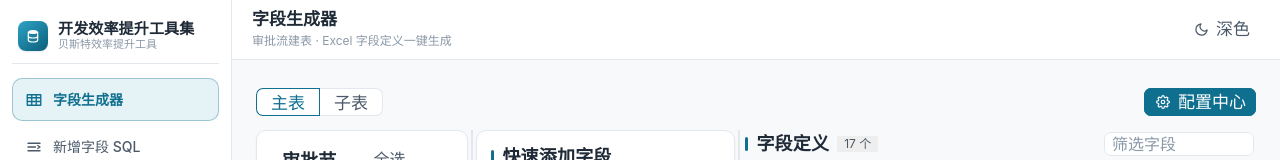
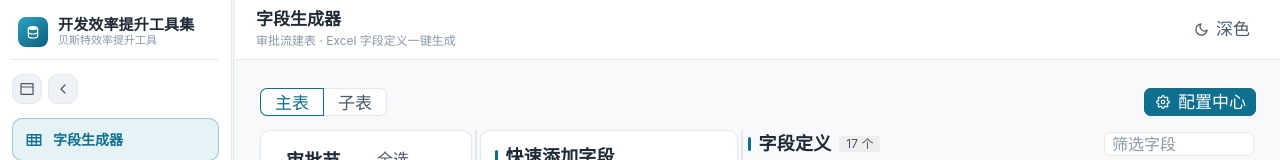
Before and after one commit to zythub/zdscq_zyt, a Vue app: page /#/field-generator in a window 1280 px wide. Shown: the top 160 px of the page. Built offline with nearby package versions, Linux system fonts and the light colour scheme.

Commit message:
feat: 左侧菜单支持收起 + 左/顶布局切换 + 拖拽调宽度（持久化到 localStorage）；清理 json-formatter 死 CSS

```diff
--- a/src/layouts/ToolLayout.vue
+++ b/src/layouts/ToolLayout.vue
@@ -1,5 +1,5 @@
 <script setup lang="ts">
-import { computed } from 'vue';
+import { computed, ref } from 'vue';
 import { useRoute, useRouter } from 'vue-router';
 import { NButton } from 'naive-ui';
 import type { ToolMeta } from '@/router';
@@ -10,6 +10,85 @@ const emit = defineEmits<{ (e: 'toggle-theme'): void }>();
 
 const router = useRouter();
 const route = useRoute();
+
+// ── 布局偏好（持久化到 localStorage，刷新后仍记住）──
+type Layout = 'side' | 'top';
+const LAYOUT_KEY = 'effkit.layout';
+const COLLAPSE_KEY = 'effkit.sidebar.collapsed';
+const WIDTH_KEY = 'effkit.sidebar.width';
+
+function readStore(k: string, fallback: string): string {
+  try {
+    const v = localStorage.getItem(k);
+    return v === null ? fallback : v;
+  } catch {
+    return fallback;
+  }
+}
+function writeStore(k: string, v: string): void {
+  try {
+    localStorage.setItem(k, v);
+  } catch {
+    /* 忽略（隐私模式等） */
+  }
+}
+
+const layout = ref<Layout>((readStore(LAYOUT_KEY, 'side') as Layout) || 'side');
+const collapsed = ref<boolean>(readStore(COLLAPSE_KEY, 'false') === 'true');
+const sideWidth = ref<number>(Number(readStore(WIDTH_KEY, '232')) || 232);
+
+function toggleLayout(): void {
+  layout.value = layout.value === 'side' ? 'top' : 'side';
+  writeStore(LAYOUT_KEY, layout.value);
+}
+function toggleCollapse(): void {
+  collapsed.value = !collapsed.value;
+  writeStore(COLLAPSE_KEY, String(collapsed.value));
+}
+function persistWidth(): void {
+  writeStore(WIDTH_KEY, String(sideWidth.value));
+}
+
+// 拖动调整侧栏宽度（仅「左侧菜单」布局且未收起时生效）
+function startResize(e: PointerEvent): void {
+  if (layout.value !== 'side' || collapsed.value) return;
+  e.preventDefault();
+  const startX = e.clientX;
+  const startW = sideWidth.value;
+  const onMove = (ev: PointerEvent) => {
+    const next = Math.max(180, Math.min(460, Math.round(startW + (ev.clientX - startX))));
+    sideWidth.value = next;
+  };
+  const onUp = () => {
+    document.removeEventListener('pointermove', onMove);
+    document.removeEventListener('pointerup', onUp);
+    document.body.style.cursor = '';
+    document.body.style.userSelect = '';
+    persistWidth();
+  };
+  document.addEventListener('pointermove', onMove);
+  document.addEventListener('pointerup', onUp);
+  document.body.style.cursor = 'col-resize';
+  document.body.style.userSelect = 'none';
+}
+
+// 侧栏内联宽度（仅左侧布局生效；收起时固定为图标轨道宽度）
+const sideStyle = computed(() => {
+  if (layout.value !== 'side') return {};
+  return { width: (collapsed.value ? 56 : sideWidth.value) + 'px' };
+});
+
+// 收起按钮图标：随布局/状态变化（左栏用左右箭头，顶部用上下箭头）
+const collapseIcon = computed(() => {
+  if (layout.value === 'side') {
+    return collapsed.value ? 'M9 6l6 6-6 6' : 'M15 6l-6 6 6 6';
+  }
+  return collapsed.value ? 'M6 15l6-6 6 6' : 'M6 9l6 6 6-6';
+});
+// 布局切换按钮图标：当前在左栏则显示"顶部"图标，反之亦然
+const layoutIcon = computed(() =>
+  layout.value === 'side' ? 'M3 4h18v16H3zM3 9h18' : 'M3 4h18v16H3zM9 4v16',
+);
 
 interface NavEntry {
   key: string;
@@ -59,9 +138,9 @@ const current = computed<ToolMeta | undefined>(
 </script>
 
 <template>
-  <div class="shell">
-    <!-- 侧边栏：工具导航 -->
-    <aside class="side">
+  <div class="shell" :class="{ 'is-top': layout === 'top' }">
+    <!-- 侧边栏 / 顶部栏：工具导航 -->
+    <aside class="side" :class="{ collapsed }" :style="sideStyle">
       <div class="brand">
         <span class="brand-mark" aria-hidden="true">
           <svg viewBox="0 0 24 24" width="16" height="16" fill="none" stroke="#fff" stroke-width="1.8" stroke-linecap="round" stroke-linejoin="round">
@@ -76,13 +155,28 @@ const current = computed<ToolMeta | undefined>(
         </div>
       </div>
 
-      <nav class="nav">
+      <!-- 菜单控制：布局切换 + 收起（所有页面常驻，含铺满的嵌入页） -->
+      <div class="side-tools">
+        <button class="tool-btn" type="button" :title="layout === 'side' ? '切换为顶部菜单' : '切换为左侧菜单'" @click="toggleLayout">
+          <svg viewBox="0 0 24 24" width="16" height="16" fill="none" stroke="currentColor" stroke-width="1.8" stroke-linecap="round" stroke-linejoin="round">
+            <path :d="layoutIcon" />
+          </svg>
+        </button>
+        <button class="tool-btn" type="button" :title="collapsed ? '展开菜单' : '收起菜单'" @click="toggleCollapse">
+          <svg viewBox="0 0 24 24" width="16" height="16" fill="none" stroke="currentColor" stroke-width="1.8" stroke-linecap="round" stroke-linejoin="round">
+            <path :d="collapseIcon" />
+          </svg>
+        </button>
+      </div>
+
+      <nav class="nav" v-show="!(layout === 'top' && collapsed)">
         <template v-for="e in navEntries" :key="e.key">
           <router-link
             v-if="!e.external"
             :to="e.to!"
             class="nav-item"
             active-class="active"
+            :title="e.title"
           >
             <svg class="nav-ico" viewBox="0 0 24 24" width="18" height="18" fill="none" stroke="currentColor" stroke-width="1.8" stroke-linecap="round" stroke-linejoin="round">
               <path :d="e.icon" />
@@ -95,6 +189,7 @@ const current = computed<ToolMeta | undefined>(
             target="_blank"
             rel="noopener noreferrer"
             class="nav-item ext"
+            :title="e.title"
           >
             <span class="nav-ico ext-ico">{{ e.icon }}</span>
             <span class="nav-label">{{ e.title }}</span>
@@ -107,6 +202,14 @@ const current = computed<ToolMeta | undefined>(
         <span class="ver">v2.1.0</span>
       </div>
     </aside>
+
+    <!-- 拖拽调整宽度（仅左侧布局且未收起时出现） -->
+    <div
+      v-if="layout === 'side' && !collapsed"
+      class="resizer"
+      title="拖动调整菜单宽度"
+      @pointerdown="startResize"
+    ></div>
 
     <!-- 右侧：顶栏 + 内容区 -->
     <div class="main">
@@ -149,8 +252,11 @@ const current = computed<ToolMeta | undefined>(
   display: flex;
   overflow: hidden;
 }
+.shell.is-top {
+  flex-direction: column;
+}
 
-/* ── 侧边栏 ── */
+/* ── 侧边栏 / 顶部栏 ── */
 .side {
   width: 232px;
   flex-shrink: 0;
@@ -158,14 +264,14 @@ const current = computed<ToolMeta | undefined>(
   border-right: 1px solid var(--border);
   display: flex;
   flex-direction: column;
-  padding: 16px 12px;
+  padding: 14px 12px;
   gap: 14px;
 }
 .brand {
   display: flex;
   align-items: center;
   gap: 10px;
-  padding: 4px 6px 12px;
+  padding: 2px 6px 12px;
   border-bottom: 1px solid var(--border);
 }
 .brand-mark {
@@ -195,11 +301,41 @@ const current = computed<ToolMeta | undefined>(
   color: var(--text-3);
 }
 
+/* 菜单控制按钮 */
+.side-tools {
+  display: flex;
+  gap: 6px;
+  flex-shrink: 0;
+}
+.tool-btn {
+  width: 30px;
+  height: 30px;
+  display: inline-flex;
+  align-items: center;
+  justify-content: center;
+  border: 1px solid var(--border);
+  border-radius: var(--r-md, 8px);
+  background: var(--surface-2);
+  color: var(--text-2);
+  cursor: pointer;
+  flex-shrink: 0;
+  transition: background var(--dur-fast) var(--ease-out-quart),
+    color var(--dur-fast) var(--ease-out-quart),
+    border-color var(--dur-fast) var(--ease-out-quart);
+}
+.tool-btn:hover {
+  background: var(--primary-soft);
+  color: var(--primary);
+  border-color: color-mix(in srgb, var(--primary) 35%, transparent);
+}
+
 .nav {
   display: flex;
   flex-direction: column;
   gap: 4px;
   flex: 1;
+  min-height: 0;
+  overflow: auto;
 }
 .nav-item {
   display: flex;
@@ -275,6 +411,91 @@ const current = computed<ToolMeta | undefined>(
   color: var(--text-2);
 }
 
+/* ── 顶部布局（菜单在上方）── */
+.shell.is-top .side {
+  width: 100%;
+  flex-direction: row;
+  align-items: center;
+  border-right: none;
+  border-bottom: 1px solid var(--border);
+  height: 56px;
+  padding: 0 14px;
+  gap: 14px;
+}
+.shell.is-top .brand {
+  order: 1;
+  border-bottom: none;
+  padding: 0;
+}
+.shell.is-top .nav {
+  order: 2;
+  flex-direction: row;
+  flex: 1;
+  align-items: center;
+  gap: 4px;
+  overflow-x: auto;
+  overflow-y: hidden;
+}
+.shell.is-top .side-tools {
+  order: 3;
+}
+.shell.is-top .side-foot {
+  display: none;
+}
+.shell.is-top .nav-item {
+  flex-shrink: 0;
+}
+
+/* ── 收起（左侧布局时为图标轨道）── */
+.side.collapsed {
+  padding-left: 8px;
+  padding-right: 8px;
+}
+.side.collapsed .brand {
+  justify-content: center;
+  border-bottom: none;
+  padding-bottom: 0;
+}
+.side.collapsed .brand-text,
+.side.collapsed .nav-label,
+.side.collapsed .ext-badge,
+.side.collapsed .side-foot {
+  display: none;
+}
+.side.collapsed .side-tools {
+  flex-direction: column;
+}
+.side.collapsed .nav-item {
+  justify-content: center;
+  padding-left: 0;
+  padding-right: 0;
+}
+
+/* ── 拖拽分隔条 ── */
+.resizer {
+  width: 5px;
+  flex-shrink: 0;
+  cursor: col-resize;
+  position: relative;
+  margin-left: -1px;
+  background: transparent;
+}
+.resizer::after {
+  content: '';
+  position: absolute;
+  left: 2px;
+  top: 0;
+  bottom: 0;
+  width: 1px;
+  background: var(--border);
+}
+.resizer:hover::after,
+.resizer:active::after {
+  background: var(--primary);
+  width: 2px;
+  left: 1.5px;
+}
+
 /* ── 右侧主区 ── */
 .main {
   flex: 1;
--- a/src/tools/json-formatter/index.vue
+++ b/src/tools/json-formatter/index.vue
@@ -24,26 +24,6 @@ const jsonToolUrl = "https://www.json.cn/jsononline/";
   flex: 1;
   min-height: 0;
 }
-.page-head {
-  display: flex;
-  align-items: flex-start;
-  justify-content: space-between;
-  gap: 12px;
-  margin-bottom: 12px;
-  flex-shrink: 0;
-}
-.page-head h2 {
-  margin: 0;
-  font-size: 18px;
-  font-weight: 600;
-}
-.page-head p {
-  margin: 6px 0 0;
-  font-size: 13px;
-  color: var(--text-3);
-  line-height: 1.5;
-  max-width: 760px;
-}
 .cols {
   flex: 1;
   min-height: 0;
```
